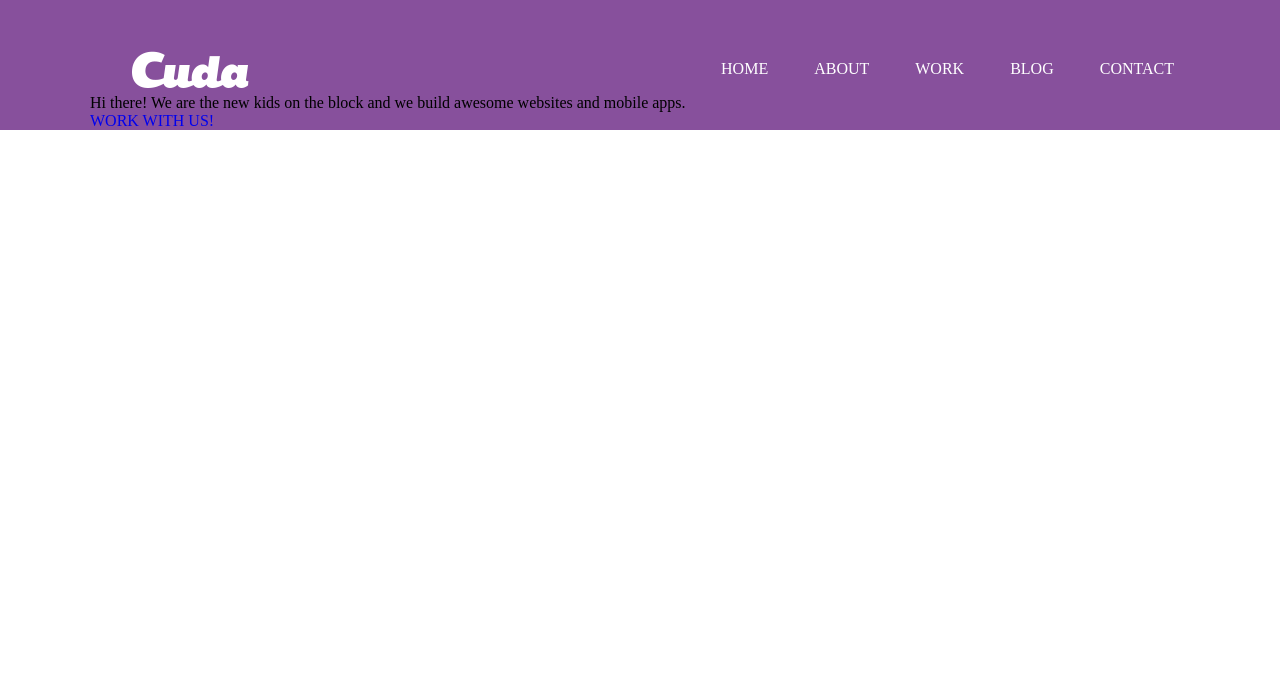
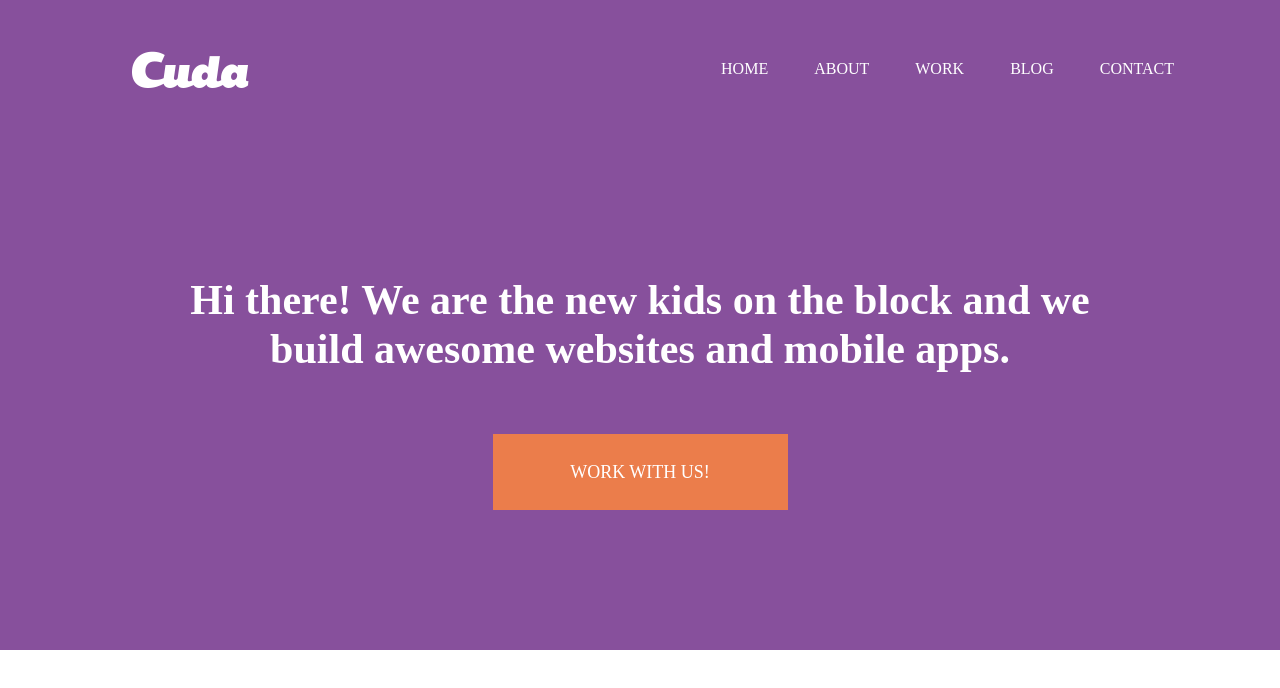
Before and after one commit to romvtk/Cuda, a website: page index.html in a window 1280 px wide. Drawn offline with Linux system fonts and the light colour scheme.

Commit message:
Header Finish

```diff
--- a/app/scss/style.scss
+++ b/app/scss/style.scss
@@ -5,65 +5,93 @@ $white:white;
     box-sizing: border-box;
 }
 
-body{
+body {
 
     margin: 0;
 }
 
-a{
-    text-decoration:none;
-    display:inline-block;
+a {
+    text-decoration: none;
+    display: inline-block;
 }
 
 ul,
-li{
-    list-style:none;
-    margin:0;
-    padding:0;
+li {
+    list-style: none;
+    margin: 0;
+    padding: 0;
 }
 
-.container{
+.container {
     max-width: 1140px;
     margin: 0px auto;
     padding: 0px 20px;
-    }
+}
 
-header{
-     background-color:#87509c;
+header {
+    background-color: #87509c;
 
 }
 
-.header__menu{
-    padding-top: 50px ;
+.header__menu {
+    padding-top: 50px;
     display: flex;
     justify-content: space-between;
 
-    .header__logo{
+    .header__logo {
         padding-left: 40px;
     }
 
-
-    li{
+    li {
         display: inline-block;
         padding: 10px 16px;
         border-radius: 8px;
 
-
-        &:hover{
-            background-color:#643a79 ;
+        &:hover {
+            background-color: #643a79;
         }
-
     }
 
-    li+li{
-        margin-left: 10px;;
+    li+li {
+        margin-left: 10px;
+        ;
     }
 
-    a{
+    a {
         text-transform: uppercase;
         font-size: 16px;
-        color: $white ;
+        color: $white;
         line-height: 18px;
     }
 
 }
+
+.header__content {
+
+
+    padding: 140px 95px;
+
+    p {
+        color: $white;
+        font-size: 42px;
+        text-align: center;
+        font-weight: 600;
+        line-height: 49px;
+        //padding-bottom: 60px;
+    }
+
+    a {
+       display: block;
+        width: 295px;
+        color: $white;
+        font-size: 18px;
+        line-height: 26px;
+        margin: 60px auto 0px ;
+        background-color: #eb7d4b;
+        padding:25px 0px;
+        text-align: center;
+
+
+    }
+
+}
--- a/index.html
+++ b/index.html
@@ -34,13 +34,12 @@
     <div class="header__bottom">
       <div class="container">
         <div class="header__content">
-          <div class="header__content-title">
+          <p >
             Hi there! We are the new kids on the block
             and we build awesome websites and mobile apps.
-          </div>
-          <div class="header__content-btn">
-            <a href="#">WORK WITH US!</a>
-          </div>
+          </p>
+          <a href="#">WORK WITH US!</a>
+
         </div>
       </div>
     </div>
```
Also changed, not shown: app/index.html (+4 -5 lines), app/css/style.css.
